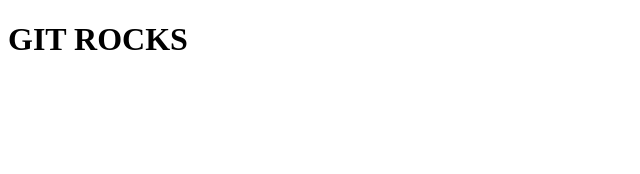
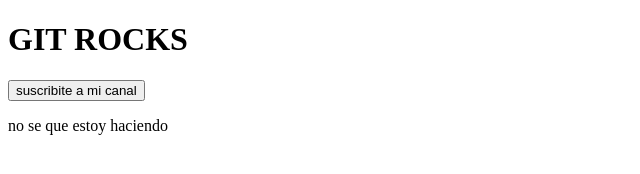
Before and after one commit to Chevssss/CLASES-UTN-2026-FULL-STACK-, a plain HTML site: page index.html in a window 1280 px wide. Shown: the whole page, without its empty margins (0-640 px from the left). Drawn offline with Linux system fonts and the light colour scheme.

Commit message:
le puse un botoncito

```diff
--- a/index.html
+++ b/index.html
@@ -7,5 +7,9 @@
 </head>
 <body>
     <H1>GIT ROCKS</H1>
+    <button>suscribite a mi canal</button>
+    <p>no se que estoy haciendo
+
+    </p>
 </body>
 </html>
```
